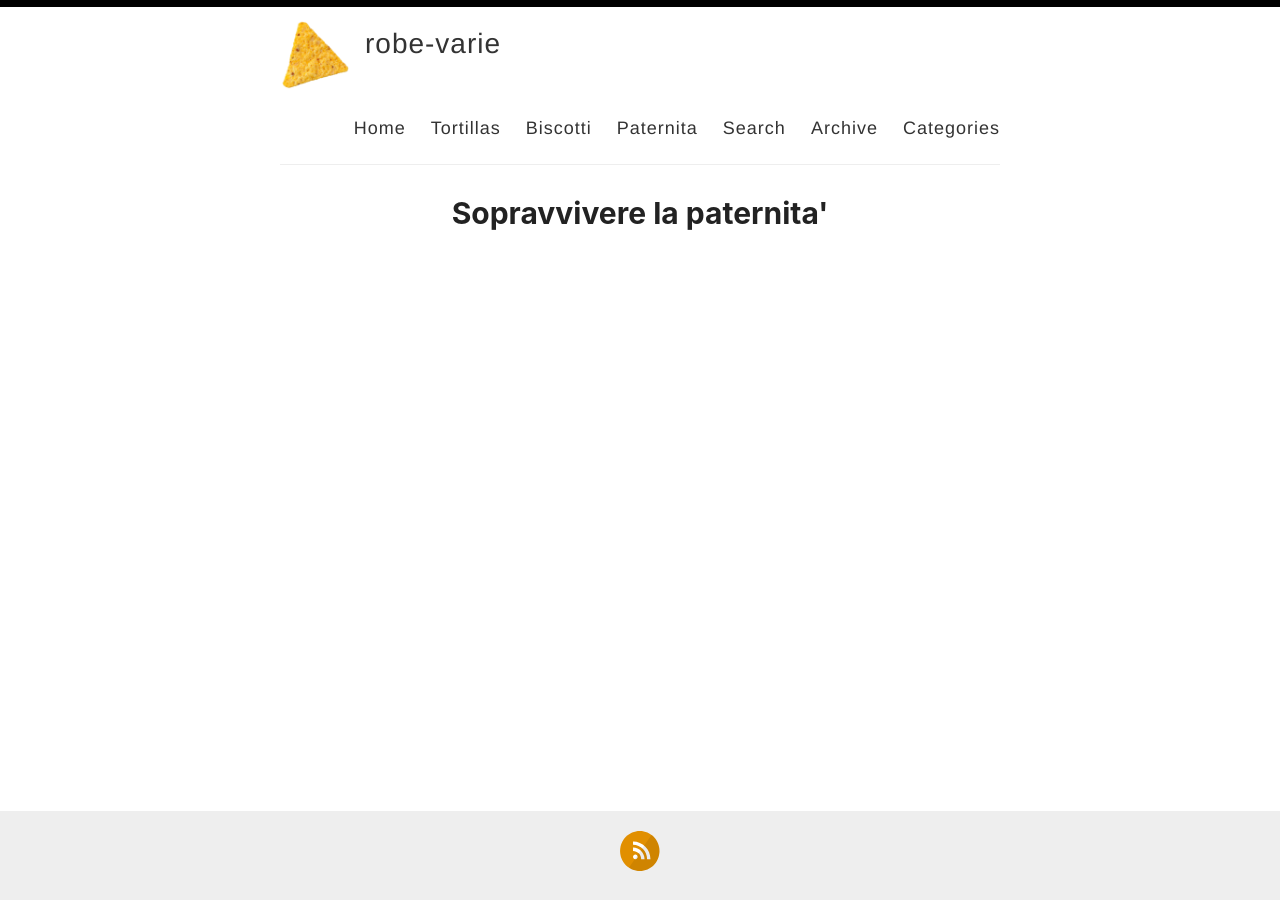
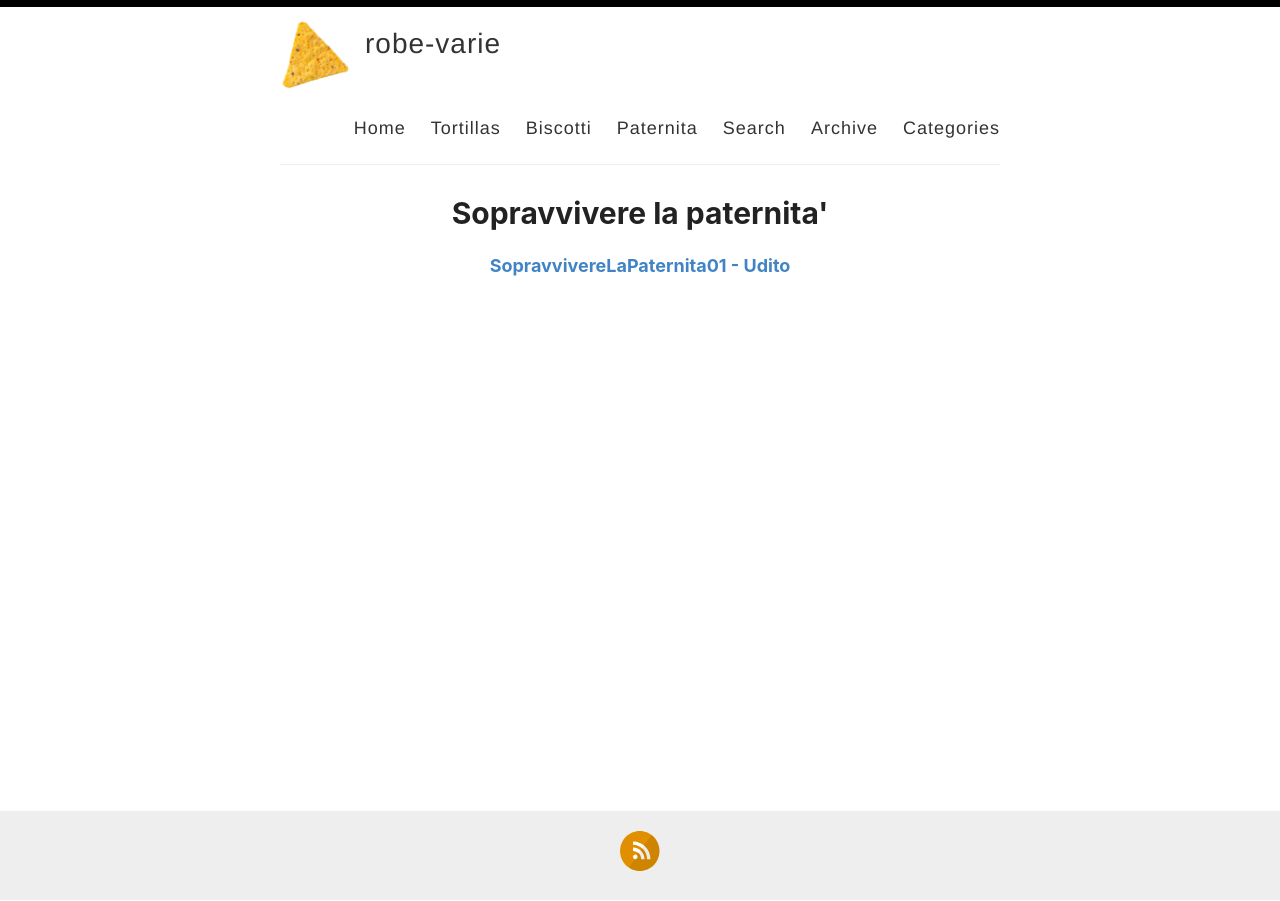
Before and after one commit to robe-varie/robe-varie.github.io, a Jekyll site: the page built from _pages/pat.md, in a window 1280 px wide. Built offline with Jekyll 4.4.1, drawn with Linux system fonts in a browser that asks for light colours.

Commit message:
Update pat.md

```diff
--- a/_pages/pat.md
+++ b/_pages/pat.md
@@ -9,13 +9,13 @@ title: Sopravvivere la paternita'
 
   <div class="archive-group">
 
-    <div id="#{{ pat | slugize }}"></div>
+    <div id="#{{ paternita | slugize }}"></div>
     <p></p>
 
-    <h3 class="category-head">{{ pat }}</h3>
-    <a name="{{ pat | slugize }}"></a>
+    <h3 class="category-head">{{ paternita }}</h3>
+    <a name="{{ paternita | slugize }}"></a>
 
-    {% for post in site.categories.pat %}
+    {% for post in site.categories.paternita %}
     <article class="archive-item">
       <h4><a href="{{ site.baseurl }}{{ post.url }}">{% if post.title and post.title != "" %}{{post.title}}{% else %}{{post.excerpt |strip_html}}{%endif%}</a></h4>
     </article>
```
